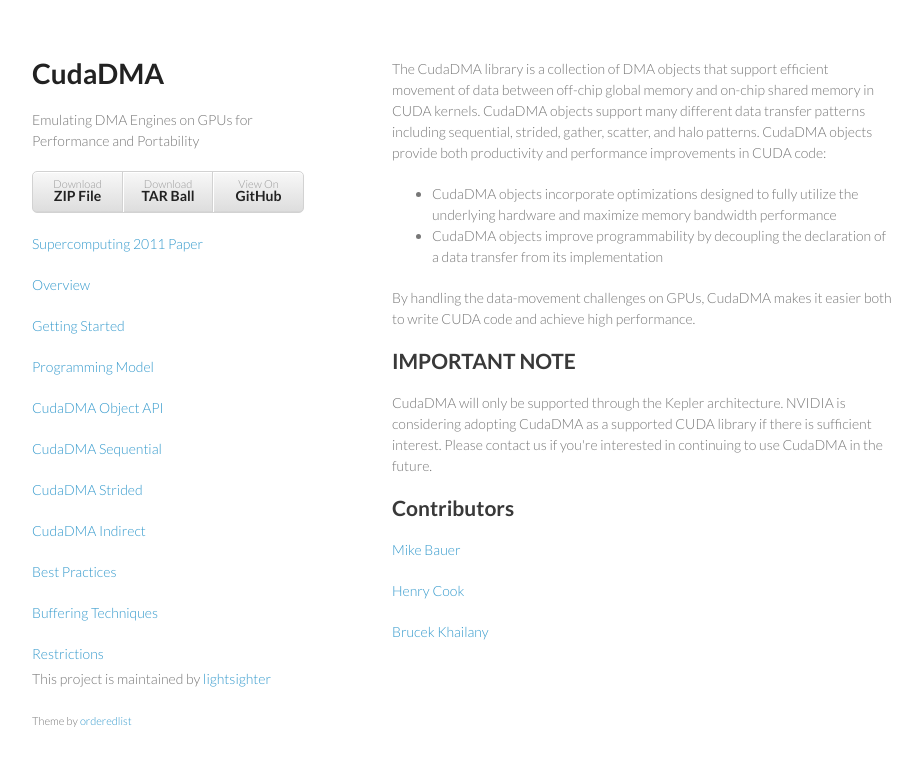
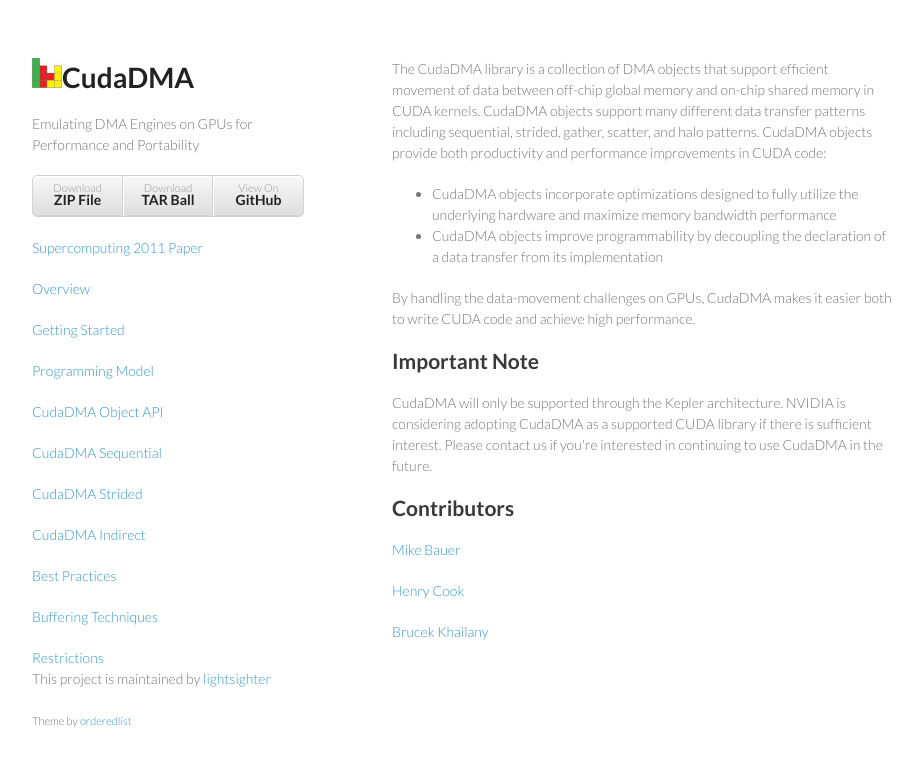
Before and after one commit to lightsighter/CudaDMA, a plain HTML site: page index.html in a window 1280 px wide. Shown: the whole page, without its empty margins (178-1100 px from the left). Drawn offline with Linux system fonts and the light colour scheme.

Commit message:
More updates

```diff
--- a/index.html
+++ b/index.html
@@ -15,7 +15,7 @@
   <body>
     <div class="wrapper">
       <header>
-        <h1>CudaDMA</h1>
+        <a href="index.html"><h1 class="title"><img width=30px" src="logo.jpg">CudaDMA</h1></a>
         <p>Emulating DMA Engines on GPUs for Performance and Portability</p>
 
         <!-- <p class="view"><a href="https://github.com/lightsighter/CudaDMA">View the Project on GitHub <small>lightsighter/CudaDMA</small></a></p> -->
@@ -25,7 +25,7 @@
           <li><a href="https://github.com/lightsighter/CudaDMA/tarball/master">Download <strong>TAR Ball</strong></a></li>
           <li><a href="https://github.com/lightsighter/CudaDMA">View On <strong>GitHub</strong></a></li>
         </ul>
-        <p><a href=https://github.com/lightsighter/CudaDMA/sc11.pdf">Supercomputing 2011 Paper</a></p>
+        <p><a href="https://github.com/lightsighter/CudaDMA/sc11.pdf">Supercomputing 2011 Paper</a></p>
         <p><a href="overview.html">Overview</a></p>
         <p><a href="starting.html">Getting Started</a></p>
         <p><a href="model.html">Programming Model</a></p>
@@ -48,7 +48,7 @@
 <p>By handling the data-movement challenges on GPUs, CudaDMA makes it easier both to write CUDA code and achieve high performance.</p>
 
 <h2>
-<a id="important-note" class="anchor" href="#important-note" aria-hidden="true"><span class="octicon octicon-link"></span></a>IMPORTANT NOTE</h2>
+<a id="important-note" class="anchor" href="#important-note" aria-hidden="true"><span class="octicon octicon-link"></span></a>Important Note</h2>
 
 <p>CudaDMA will only be supported through the Kepler architecture.  NVIDIA is considering adopting CudaDMA as a supported CUDA library if there is sufficient interest.  Please contact us if you're interested in continuing to use CudaDMA in the future.</p>
 
```
Also changed, not shown: logo.jpg (added).
